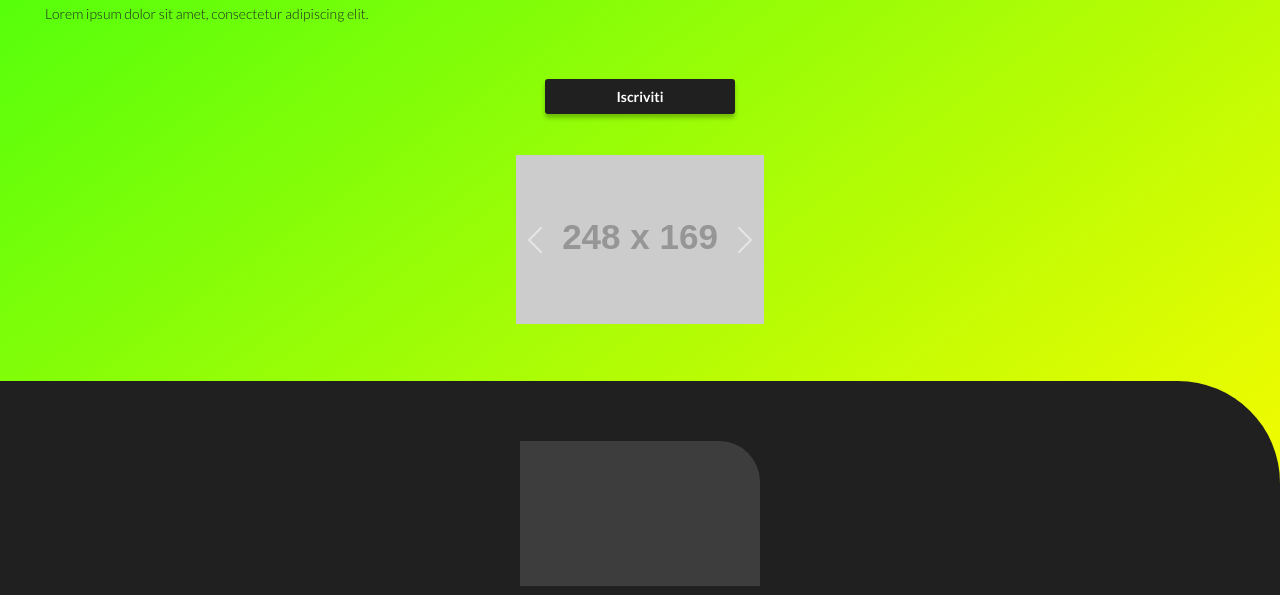
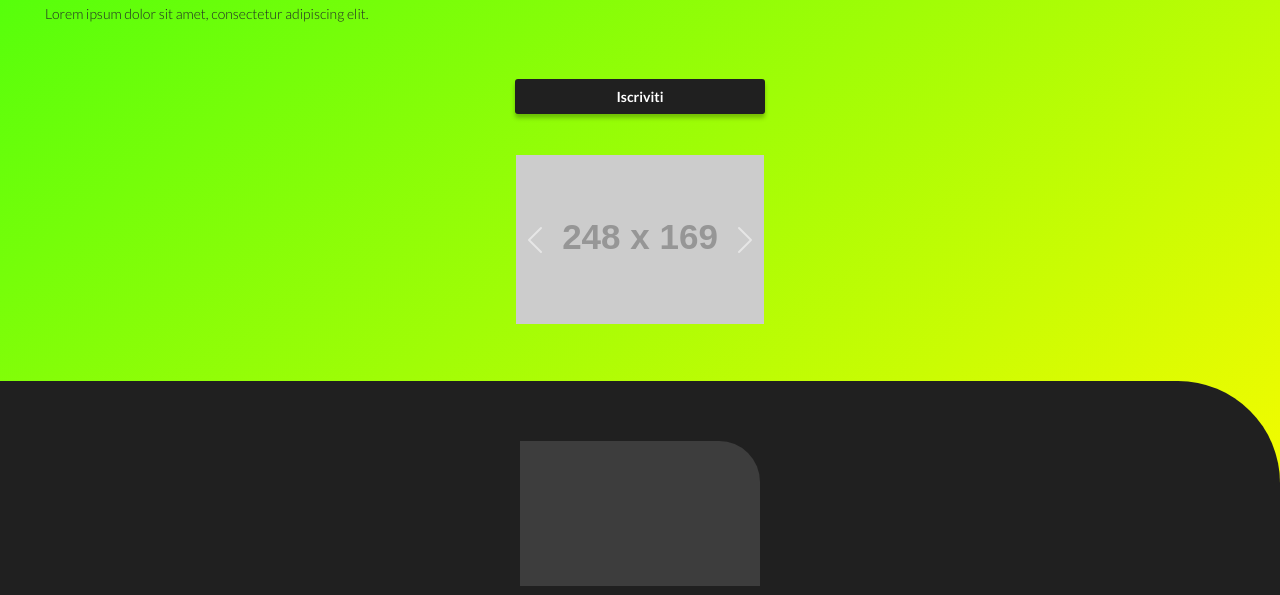
Before and after one commit to DomenicoMereu97/site, a plain HTML site: page index.html in a window 1280 px wide. Shown: the part 205-800 px from the top of the page. Drawn offline with nearby package versions, Linux system fonts and the light colour scheme; placeholder pictures from the web are drawn by us.

Commit message:
Update stylesheet.css

```diff
--- a/stylesheet.css
+++ b/stylesheet.css
@@ -63,7 +63,7 @@ header{
 }
 
 h1{
-    font-family: Lato;
+    font-family: "Lato";
     font-style: normal;
     font-weight: 800;
     font-size: 36px;
@@ -97,7 +97,7 @@ h1{
     border-radius: 3px;
     border: none;
     color: white;
-    font-family: Lato;
+    font-family: "Lato";
     font-style: normal;
     font-weight: bold;
     font-size: 14px;
@@ -105,8 +105,8 @@ h1{
     text-align: center;
     padding-top: 9px;
     padding-bottom: 9px;
-    padding-left: 71px;
-    padding-right: 71px;
+    padding-left: 101px;
+    padding-right: 101px;
     margin-top: 49px;
     align-self: center;
 
```
